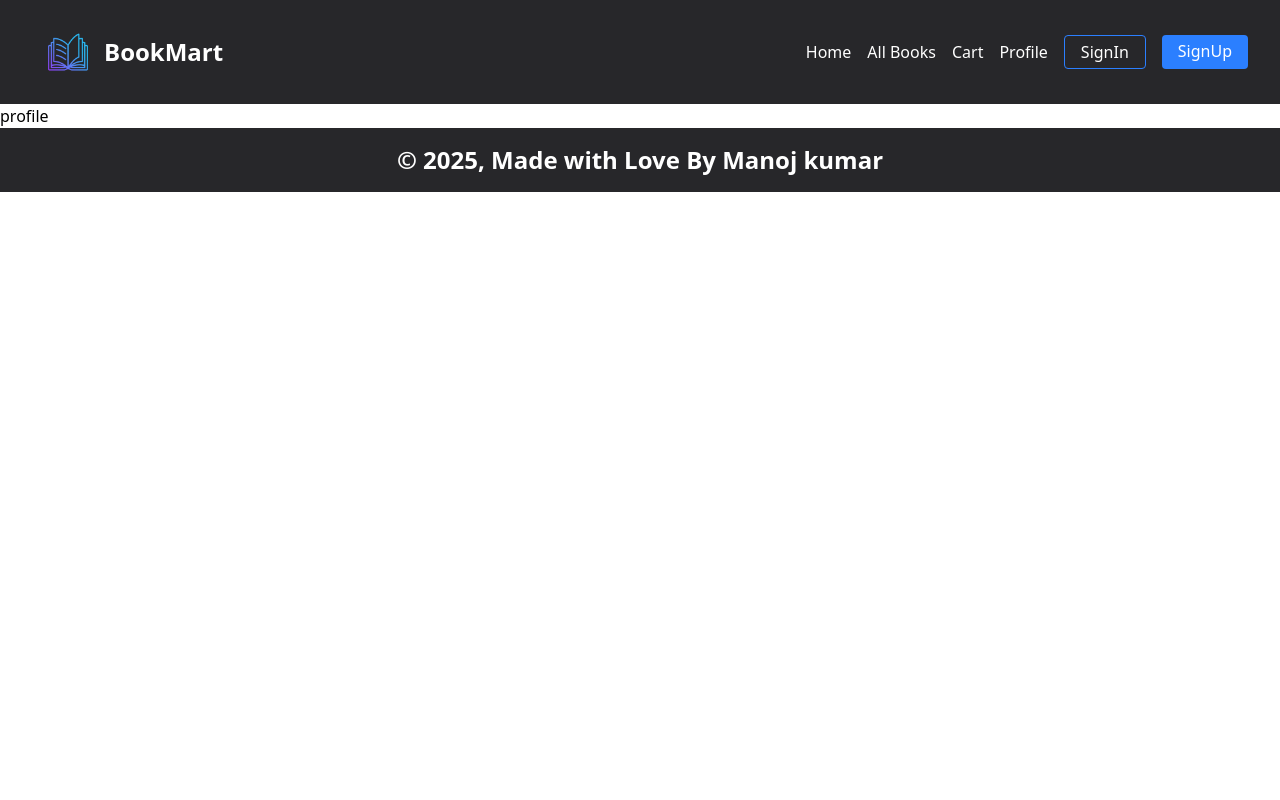
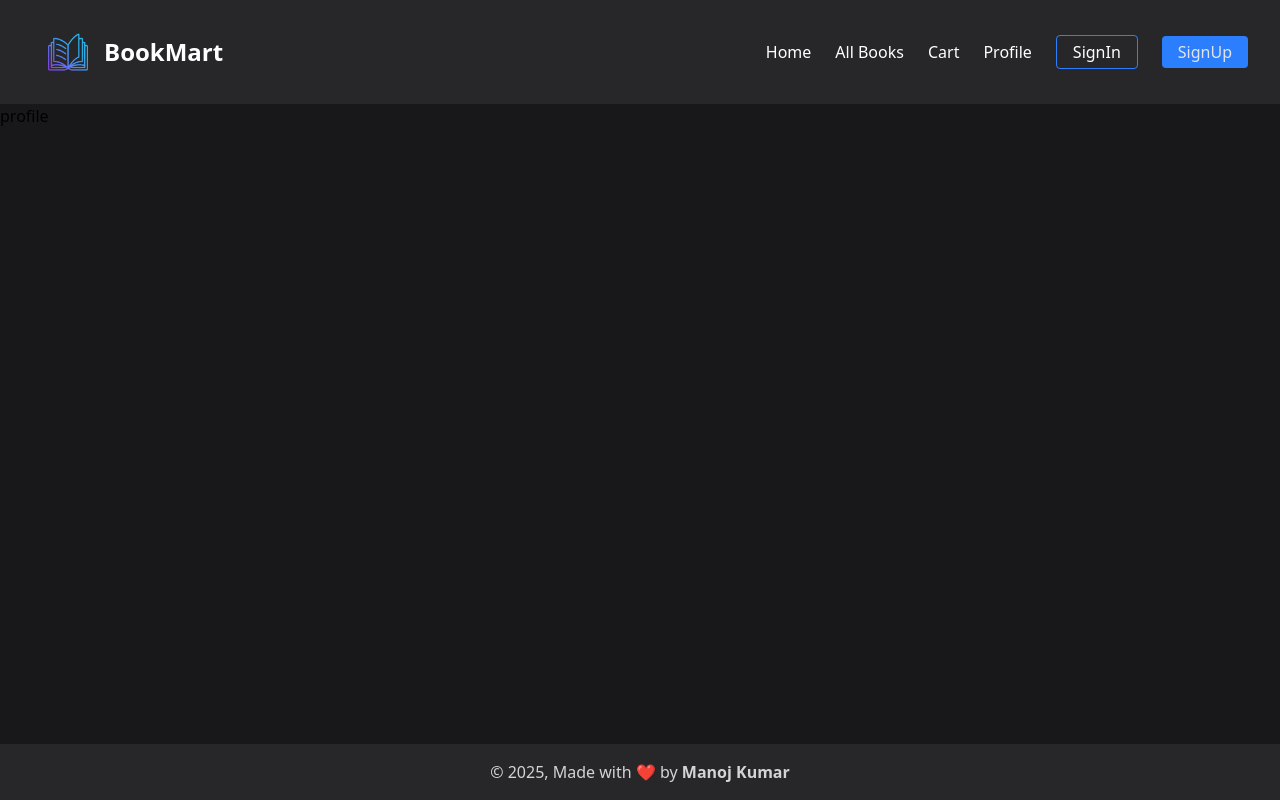
Before and after one commit to 12MANOJKUMAR/BookStore, a React (Vite) app in the folder frontend/BookMart/: page /profile in a window 1280 px wide. Built offline with nearby package versions, Linux system fonts and the light colour scheme.

Commit message:
resposiveness added

```diff
--- a/frontend/BookMart/src/App.jsx
+++ b/frontend/BookMart/src/App.jsx
@@ -9,9 +9,10 @@ import Cart from './pages/Cart'
 import Profile from './pages/Profile'
 const App = ()=>{
   return (
-    <div className="">
+    <div className="flex flex-col min-h-screen bg-zinc-900">
       <Router>
       <Navbar/>
+      <main className="flex-1">
         <Routes>
         <Route exact path= "/"  element ={<Home/>} />
         <Route  path= "/login"  element ={<Login/>} />
@@ -20,6 +21,7 @@ const App = ()=>{
         <Route  path= "/cart"  element ={<Cart/>} />
         <Route  path= "/profile"  element ={<Profile/>} />
       </Routes>
+      </main>
       <Footer/>
       </Router>
     </div>
--- a/frontend/BookMart/src/components/Footer/Footer.jsx
+++ b/frontend/BookMart/src/components/Footer/Footer.jsx
@@ -1,9 +1,11 @@
-const Footer =()=>{
+const Footer = () => {
   return (
-    <div className="footer bg-zinc-800 text-white px-8 py-4">
-      <h1 className="text-2xl font-semibold text-center">&copy; 2025, Made with Love By Manoj kumar </h1>
-    </div>
-  )
-}
+    <footer className="bg-zinc-800 text-zinc-300 text-center py-4">
+      <p>
+        © {new Date().getFullYear()}, Made with ❤️ by <span className="font-semibold">Manoj Kumar</span>
+      </p>
+    </footer>
+  );
+};
 
 export default Footer;
--- a/frontend/BookMart/src/components/Home/Hero.jsx
+++ b/frontend/BookMart/src/components/Home/Hero.jsx
@@ -1,9 +1,10 @@
 import img from "./hero.png";
+import { Link } from "react-router-dom";
 const Hero = () => {
   return (
-    <div className="hero h-[78vh] px-8 flex">
-      <div className=" w-full lg:w-3/6 flex flex-col items-center lg:items-start justify-center  ">
-        <h1 className="text-4xl lg:text-6xl font-semibold text-yellow-100 text-center lg:text-left">
+    <div className="hero h-screen md:h-[75vh] px-8 flex flex-col md:flex-row justify-center items-center">
+      <div className=" mb:mt-10 w-full lg:w-3/6 flex flex-col items-center lg:items-start justify-center  ">
+        <h1  className="text-4xl lg:text-6xl font-semibold text-yellow-100 text-center lg:text-left">
           Discover Your New Great Read
         </h1>
         <p className="mt-4 text-xl text-zinc-300 text-center lg:text-left">
@@ -11,9 +12,9 @@ const Hero = () => {
           inspiration in our curated collection of books...
         </p>
         <div className="mt-8">
-          <button className="text-yellow-100 text-xl lg:text-2xl font-semibold border border-yellow-100 px-10 py-3 hover:bg-zinc-800 rounded-full">
+          <Link to={'/all-books'} className="text-yellow-100 text-xl lg:text-2xl font-semibold border border-yellow-100 px-10 py-3 hover:bg-zinc-800 rounded-full">
             Discover book
-          </button>
+          </Link>
         </div>
       </div>
       <div className="w-full lg:w-3/6 h-auto lg:h-[100%] flex items-center justify-center">
--- /dev/null
+++ b/frontend/BookMart/src/components/Home/RecentlyAdded.jsx
@@ -0,0 +1,12 @@
+
+
+const RecentlyAdded = ()=>{
+
+  return (
+    <div className="recent m-8 px-2">
+      <h4 className="text-3xl text-yellow-100">Recently added books</h4>
+    </div>
+  )
+}
+
+export default RecentlyAdded;
--- a/frontend/BookMart/src/components/Navbar/Navbar.jsx
+++ b/frontend/BookMart/src/components/Navbar/Navbar.jsx
@@ -1,44 +1,91 @@
 import { Link } from "react-router-dom";
 import logo from "../../assets/bookmart-logo.png";
+import { FaGripLines } from "react-icons/fa";
+import { useState } from "react";
 
 const Navbar = () => {
+  const links = [
+    { title: "Home", link: "/" },
+    { title: "All Books", link: "/all-books" },
+    { title: "Cart", link: "/cart" },
+    { title: "Profile", link: "/profile" },
+  ];
 
-  const links = [
-    {
-      title:"Home",
-      link : '/'
-    },
-    {
-      title: 'All Books',
-      link : '/all-books'
-    },
-    {
-      title: 'Cart',
-      link : '/cart'
-    },
-    {
-      title: 'Profile',
-      link : '/profile'
-    }
-  ]
+  const [open, setOpen] = useState(false); // boolean use karte hain
+
   return (
-    <div className="navbar bg-zinc-800 text-white px-8 py-4 flex items-center justify-between">
-      <Link  to={'/'} className="logo flex items-center">
-        <img src={logo} alt="logo" className="h-10 m-4" />
-        <h1 className="text-2xl font-semibold">BookMart</h1>
-      </Link>
-      <div className="nav-right-side flex items-center gap-4">
-      <div className="nav-links flex  items-center gap-4">
-       {links.map((item,i)=>(
-        <Link to ={item.link} key ={item} className="hover:text-blue-500 cursor-pointer transition-all duration-300">{item.title}</Link >
-       ))}
+    <>
+      <nav className="navbar relative z-50 bg-zinc-800 text-white px-8 py-4 flex items-center justify-between">
+        <Link to={"/"} className="logo flex items-center">
+          <img src={logo} alt="logo" className="h-10 m-4" />
+          <h1 className="text-2xl font-semibold">BookMart</h1>
+        </Link>
+
+        <div className="hidden md:flex gap-6 items-center">
+          {links.map((item, i) => (
+            <Link
+              to={item.link}
+              key={i}
+              className="hover:text-blue-400 transition-all duration-300"
+            >
+              {item.title}
+            </Link>
+          ))}
+          <Link
+            to={"/login"}
+            className="px-4 py-1 border border-blue-500 rounded transition-all duration-300 hover:bg-amber-50 hover:text-zinc-700"
+          >
+            SignIn
+          </Link>
+          <Link
+            to={"/signup"}
+            className="px-4 py-1 bg-blue-500 rounded transition-all duration-300 hover:bg-amber-50 text-zinc-200 hover:text-zinc-700"
+          >
+            SignUp
+          </Link>
+        </div>
+
+        {/* Mobile menu button */}
+        <button
+          className=" block md:hidden text-white text-2xl hover:text-amber-400"
+          onClick={() => setOpen(!open)} // toggle
+        >
+          <FaGripLines />
+        </button>
+      </nav>
+
+      {/* Mobile menu */}
+      <div
+        className={`${
+          open ? "flex" : "hidden"
+        } bg-zinc-800 h-screen absolute top-0 left-0 w-full z-40 flex-col items-center justify-center`}
+      >
+        {links.map((item, i) => (
+          <Link
+            to={item.link}
+            key={i}
+            className="hover:text-blue-500 mb-6 text-white text-3xl font-semibold transition-all duration-300"
+            onClick={() => setOpen(false)} // menu close on click
+          >
+            {item.title}
+          </Link>
+        ))}
+        <Link
+          to={"/login"}
+          className="px-4 py-1 border border-blue-500 rounded transition-all duration-300 hover:bg-amber-50 hover:text-zinc-700 mb-4 text-zinc-200"
+          onClick={() => setOpen(false)}
+        >
+          SignIn
+        </Link>
+        <Link
+          to={"/signup"}
+          className="px-4 py-1 bg-blue-500 rounded transition-all duration-300 hover:bg-amber-50 text-zinc-200 hover:text-zinc-700"
+          onClick={() => setOpen(false)}
+        >
+          SignUp
+        </Link>
       </div>
-      <div className="flex gap-4">
-       <Link to={'/login'} className="px-4 py-1 border border-blue-500 rounded transition-all duration-300 hover:bg-amber-50 hover:text-zinc-700">SignIn</Link >
-       <Link to = {'/signup'} className="px-4 py-1 bg-blue-500 rounded transition-all duration-300 hover:bg-amber-50 hover:text-zinc-700">SignUp</Link >
-      </div>
-      </div>
-    </div>
+    </>
   );
 };
 
--- a/frontend/BookMart/src/pages/Home.jsx
+++ b/frontend/BookMart/src/pages/Home.jsx
@@ -1,4 +1,5 @@
 import Hero from "../components/Home/Hero";
+import RecentlyAdded from "../components/Home/RecentlyAdded";
 
 const Home = ()=>{
 
@@ -6,6 +7,7 @@ const Home = ()=>{
   return (
     <div className="home  bg-zinc-900 text-white">
     <Hero/>
+    <RecentlyAdded/>
     </div>
   )
 }
```
